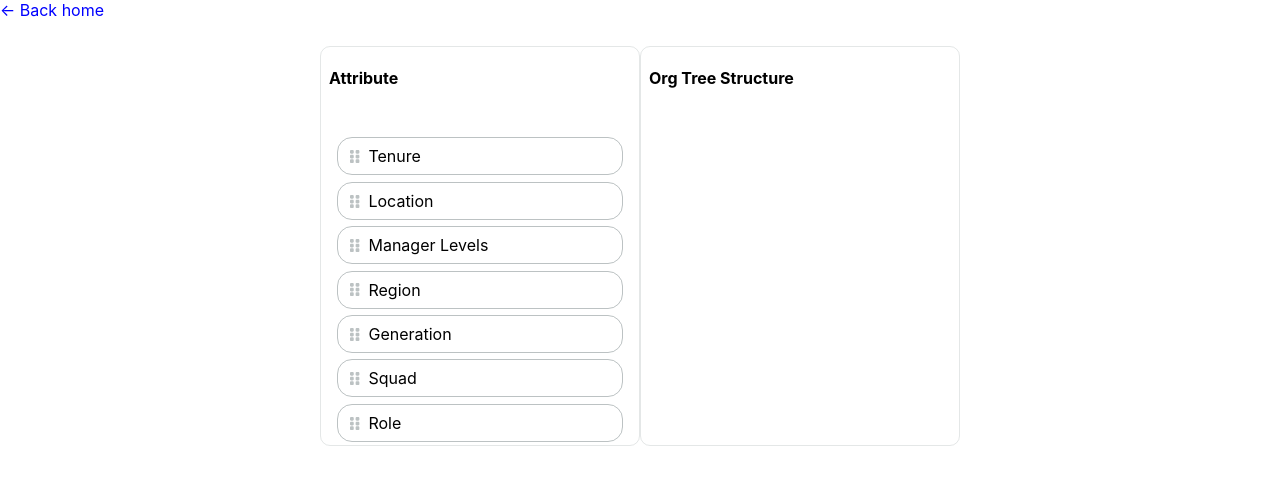
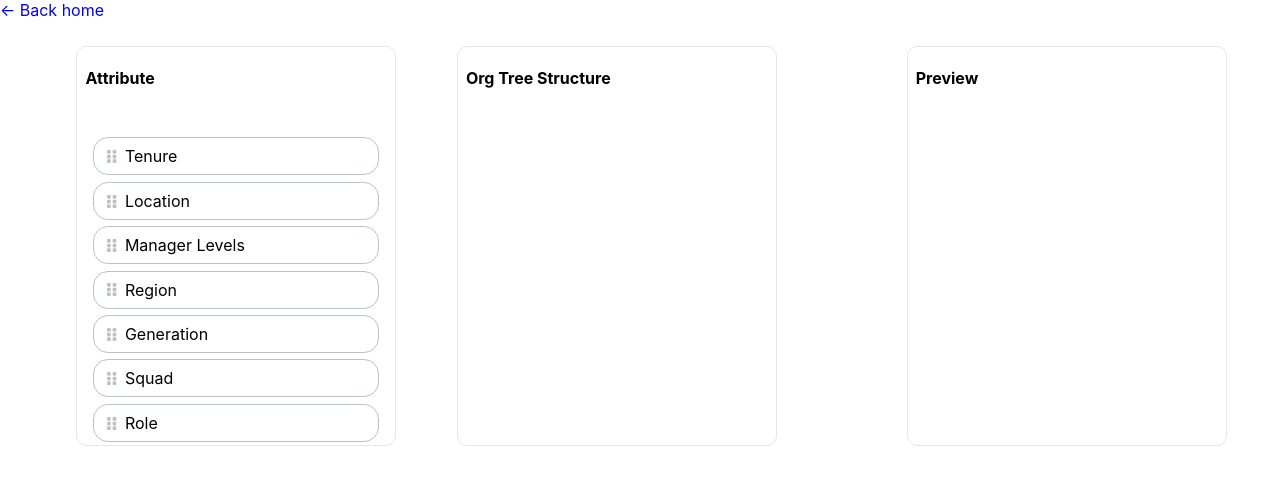
Before and after one commit to Junfengou/Drag-n-drop, a Next.js app: page /dragndrop in a window 1280 px wide. Shown: the top 484 px of the page. Built offline with nearby package versions, Linux system fonts and the light colour scheme.

Commit message:
Preview box showing

```diff
--- /dev/null
+++ b/assets/data.js
@@ -0,0 +1,18 @@
+export const initialColumns = {
+    Attribute: {
+      id: 'Attribute',
+      list: ['Tenure', 'Location', 'Manager Levels', 'Region', 'Generation', 'Squad', 'Role'],
+    },
+    OrgTree: {
+      id: 'OrgTree',
+      list: [],
+    },
+    // Preview: {
+    //   id: 'Preview',
+    //   list: []
+    // }
+  }
+
+  // const location = {
+  //   name: ''
+  // }
--- a/components/MultiDragnDrop.js
+++ b/components/MultiDragnDrop.js
@@ -7,23 +7,8 @@ import Link from 'next/link';
 import {DataContext} from '../context/context'
 
 function MultiDragnDrop() {
-const { greeting } = useContext(DataContext)
-console.log(greeting);
-const initialColumns = {
-    Attribute: {
-      id: 'Attribute',
-      list: ['Tenure', 'Location', 'Manager Levels', 'Region', 'Generation', 'Squad', 'Role']
-    },
-    OrgTree: {
-      id: 'OrgTree',
-      list: []
-    },
-    // Preview: {
-    //   id: 'Preview',
-    //   list: []
-    // }
-  }
-const [columns, setColumns] = useState(initialColumns)
+const { columns, setColumns, displayCol ,setDisplayCol} = useContext(DataContext)
+console.log(displayCol);
 const onDragEnd = ({ source, destination }) => {
     // Make sure we have a valid destination
     if (destination === undefined || destination === null) return null
@@ -81,13 +66,18 @@ const onDragEnd = ({ source, destination }) => {
             id: end.id,
             list: newEndList
         }
-
+        // console.log(newEndCol);
         // Update the state
         setColumns(state => ({
             ...state,
             [newStartCol.id]: newStartCol,
             [newEndCol.id]: newEndCol
         }))
+        /*
+            if the start column is col: 1 then set the display col to newEndList
+            else set the display col to newStartList
+        */
+        setDisplayCol(newStartCol.id == 'Attribute' ? newEndList: newStartList);
         return null
     }
   }
@@ -97,13 +87,16 @@ const onDragEnd = ({ source, destination }) => {
         <Link href="/">
             <a style={{color: 'blue'}}>{`<-`} Back home</a>
         </Link>
-        <DragDropContext onDragEnd={onDragEnd}>
-            <Wrapper>
-                {Object.values(columns).map(col => (
-                    <Column col={col} key={col.id} />
-                ))}
-            </Wrapper>
-        </DragDropContext>
+        <Wrapper>
+            <DragDropContext onDragEnd={onDragEnd}>
+                <DropBoxrapper>
+                    {Object.values(columns).map(col => (
+                        <Column col={col} key={col.id} />
+                    ))}
+                </DropBoxrapper>
+            </DragDropContext>
+            <DisplayColumn/>
+        </Wrapper>
     </>
   )
 }
@@ -148,13 +141,39 @@ const Item = ({text, index}) => {
     )
 }
 
+const DisplayColumn = () => {
+    const { displayCol } = useContext(DataContext)
+    return (
+        <ColumnWrapper>
+            <ColumnWrapperTitle>
+                <h4>Preview</h4>
+            </ColumnWrapperTitle>
+            <PreviewColumnContainer>
+                {displayCol?.map((item, i) => (
+                    <p key={i}>{item}</p>
+                ))}
+            </PreviewColumnContainer>
+        </ColumnWrapper>
+    )
+}
+
 const Wrapper = styled.div`
+    /* border: solid 2px blue; */
     display: grid;
-    grid-template-columns: 1fr 1fr;
+    grid-template-columns: 2fr 1fr;
     justify-items: center;
     align-items: center;
+`
+
+const DropBoxrapper = styled.div`
+    display: flex;
+    justify-content: space-evenly;
+    align-items: center;
     margin: 1.6rem auto;
-    width: 50%;
+    width: 100%;
+    height: 100%;
+    /* border: solid 2px red; */
+    padding: 0 1rem;
 
 `
 
@@ -174,6 +193,18 @@ const ColumnWrapperTitle = styled.div`
 
     h4 {
         padding-left: 0.5rem;
+    }
+`
+
+const PreviewColumnContainer = styled.div`
+    display: flex;
+    flex-direction: column;
+    width: 100%;
+    height: 80%;
+    overflow-y: scroll;
+
+    p {
+        margin: 0.5rem 1rem;
     }
 `
 
--- a/context/context.js
+++ b/context/context.js
@@ -1,12 +1,16 @@
 import React, { useState, useEffect, createContext } from 'react'
+import {initialColumns} from "../assets/data"
 
 const DataContext = createContext()
 
 const DataProvider = ({children}) => {
     // states goes here
     const [greeting, setGreeting] = useState('Hi')
+    const [columns, setColumns] = useState(initialColumns)
+    const [displayCol, setDisplayCol] = useState([])
+
     return(
-        <DataContext.Provider value={{ greeting }}>
+        <DataContext.Provider value={{ greeting, columns, setColumns, displayCol, setDisplayCol}}>
             {children}
         </DataContext.Provider>
     )
```
